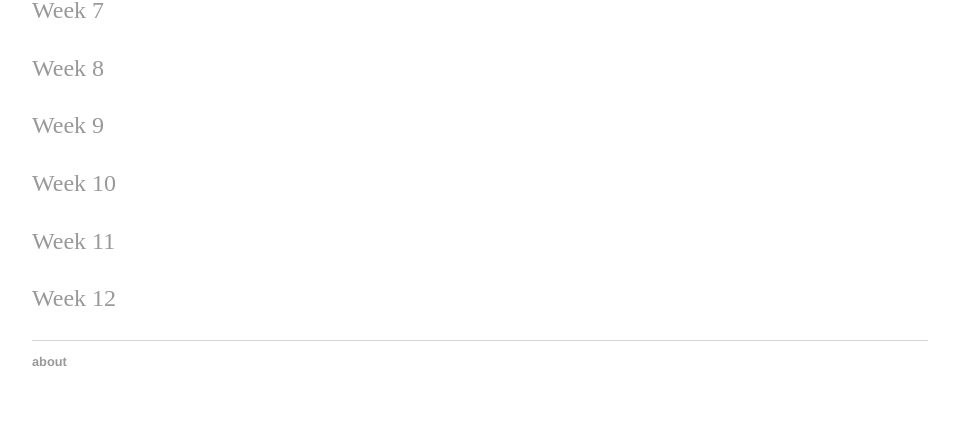
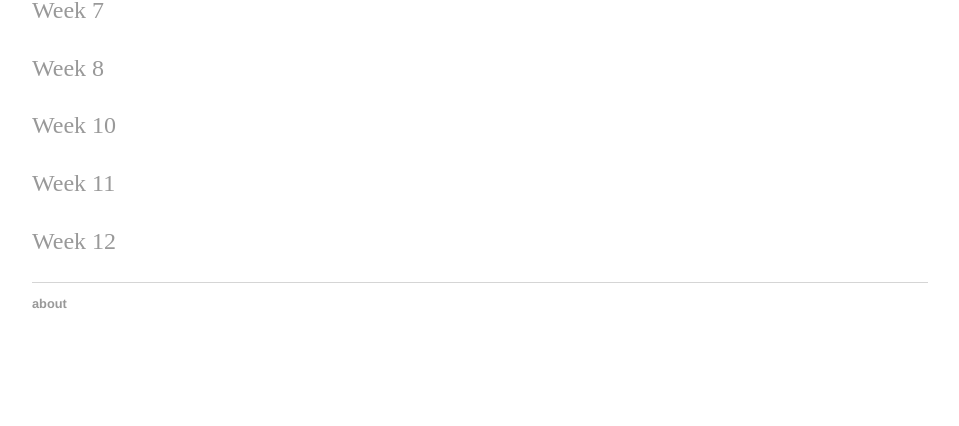
Before and after one commit to GenNotes/GenNotes.github.io, a Jekyll site: the page built from MATH-3331/index.html, in a window 1280 px wide. Shown: the part 491-917 px from the top of the page, without its empty margins (160-1119 px from the left). Built offline with Jekyll 4.4.1, drawn with Linux system fonts in a browser that asks for light colours.

Commit message:
Update index.html

```diff
--- a/MATH-3331/index.html
+++ b/MATH-3331/index.html
@@ -12,7 +12,6 @@ title: Linear Programming and Applications
 	<p><a href="LinProg-W5.pdf"> Week 5 </a></p>
 	<p><a href="LinProg-W7.pdf"> Week 7 </a></p>
 	<p><a href="LinProg-W8.pdf"> Week 8 </a></p>
-	<p><a href="LinProg-W9.pdf"> Week 9 </a></p>
 	<p><a href="LinProg-W10.pdf"> Week 10 </a></p>
 	<p><a href="LinProg-W11.pdf"> Week 11 </a></p>
  	<p><a href="LinProg-W12.pdf"> Week 12 </a></p>
```
